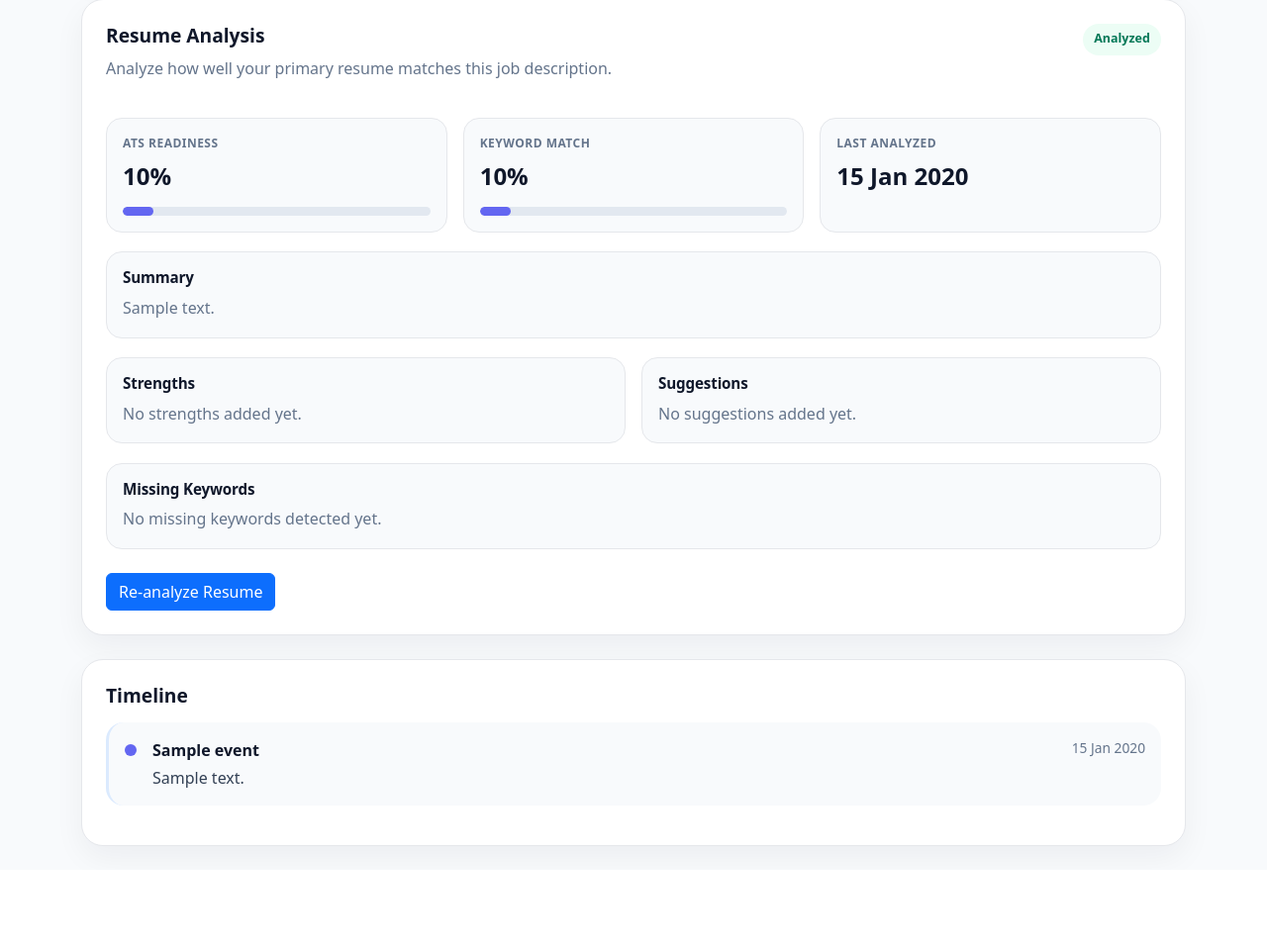
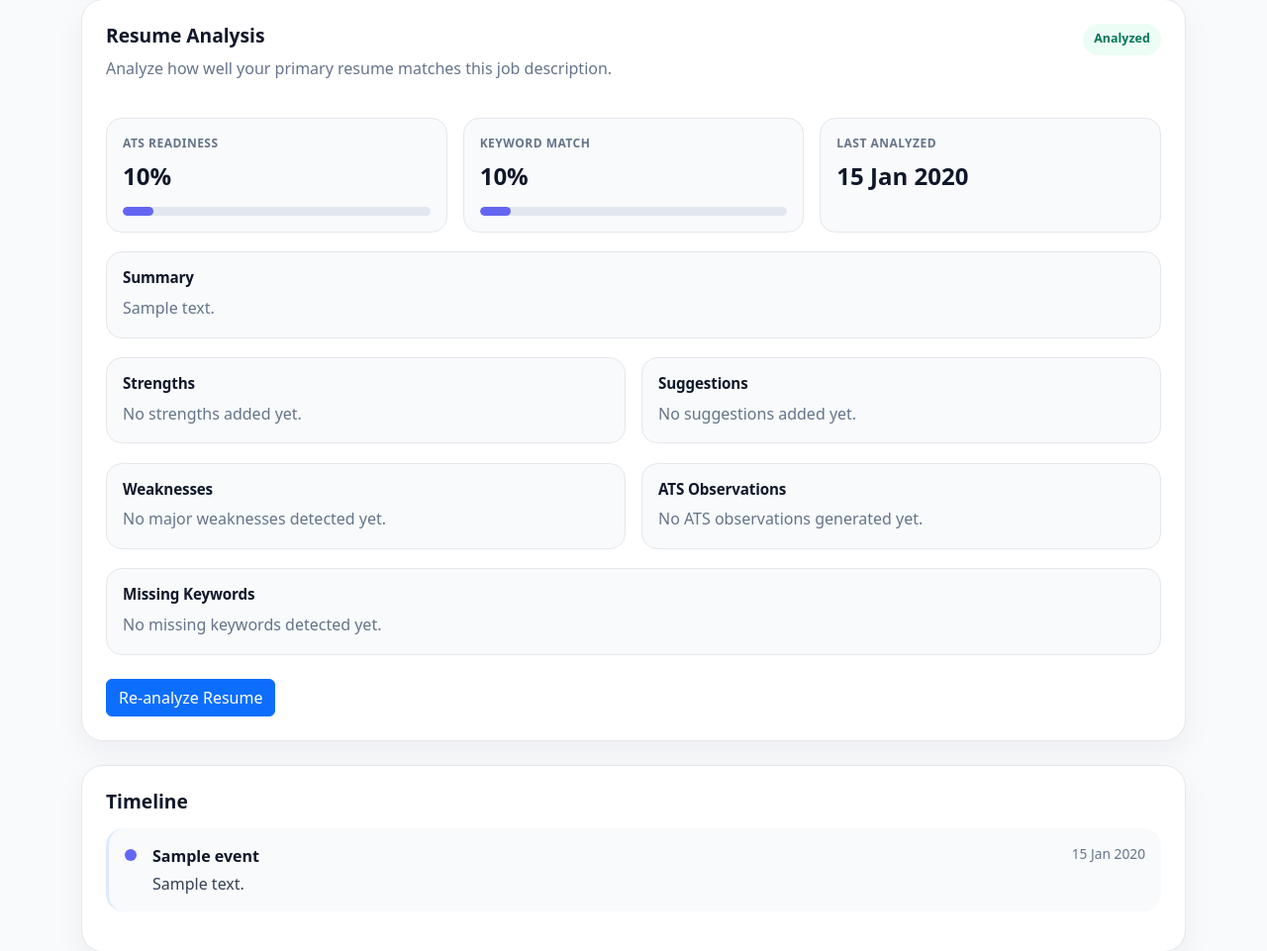
Before and after one commit to AtramAniket/career_os, a Flask app: page /applications/1 in a window 1280 px wide. Shown: the part 1865-2826 px from the top of the page at 99% size. Before the commit the page ends 2733 px from the top, so only its background shows below. Run offline with Flask 3, Linux system fonts and the light colour scheme; a user stored in the database is signed in; tables that the repository leaves empty hold one stand-in row (values such as "Sample post"); some libraries are stand-ins or nearby versions.

Commit message:
added ats observations and weakness ti ui

```diff
--- a/app/static/css/applications.css
+++ b/app/static/css/applications.css
@@ -968,3 +968,11 @@
 .missing-keyword-list span {
   border: 1px solid #fed7aa;
 }
+
+.weakness-list li::marker {
+  color: #f97316;
+}
+
+.ats-list li::marker {
+  color: #0ea5e9;
+}
--- a/app/templates/applications/detail.html
+++ b/app/templates/applications/detail.html
@@ -436,6 +436,36 @@
         </div>
       </div>
 
+      <div class="analysis-result-grid">
+        <div class="analysis-result-section">
+          <h3>Weaknesses</h3>
+
+          {% if latest_analysis.weaknesses %}
+            <ul class="analysis-list weakness-list">
+              {% for item in latest_analysis.weaknesses %}
+                <li>{{ item }}</li>
+              {% endfor %}
+            </ul>
+          {% else %}
+            <p>No major weaknesses detected yet.</p>
+          {% endif %}
+        </div>
+
+        <div class="analysis-result-section">
+          <h3>ATS Observations</h3>
+
+          {% if latest_analysis.ats_observations %}
+            <ul class="analysis-list ats-list">
+              {% for item in latest_analysis.ats_observations %}
+                <li>{{ item }}</li>
+              {% endfor %}
+            </ul>
+          {% else %}
+            <p>No ATS observations generated yet.</p>
+          {% endif %}
+        </div>
+      </div>
+
       <div class="analysis-result-section">
         <h3>Missing Keywords</h3>
 
```
